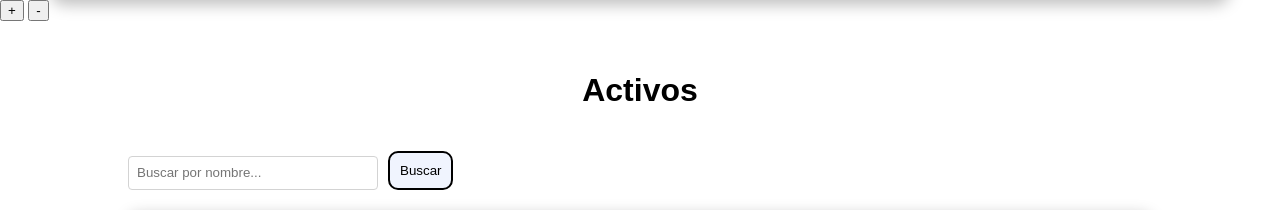
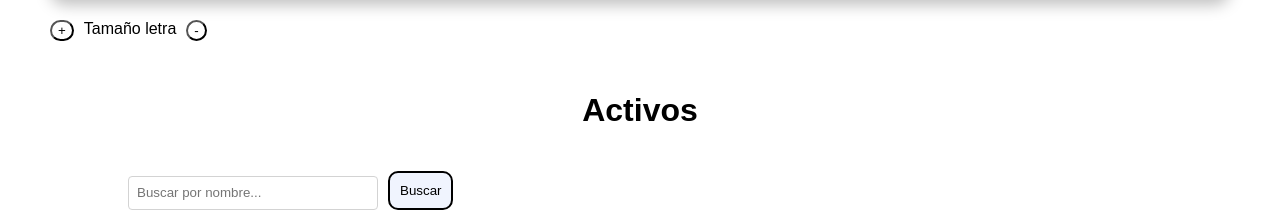
Before and after one commit to javieralbizu/Proyecto_N-8, a Django app: page /Activos/ in a window 1280 px wide. Shown: the part 110-320 px from the top of the page. Run offline with Django 5.2, Linux system fonts and the light colour scheme; data that the repository does not hold is empty.

Commit message:
Estilo a boton de tamaño letra ajustado y funcionando

```diff
--- a/static/css/style.css
+++ b/static/css/style.css
@@ -8,6 +8,18 @@ header {
     justify-content: space-between;
 }
 
+.tamano{
+   margin-left: 50px;
+    margin-top: 20px;
+    display: flex;
+    flex-direction: row;
+    gap: 10px;
+}
+
+.tamano button{
+    background-color: white;
+    border-radius: 100px;
+}
 header nav {
     /*margin: 0 auto; */
     display: flex;
--- a/static/js/main.js
+++ b/static/js/main.js
@@ -1,4 +1,4 @@
-let tamano = 20;
+let tamano = 15;
 
 async function comprobarLogin() {
 
@@ -57,7 +57,7 @@ function disminuir() {
     }
 }
 
-const elementos = document.querySelectorAll('p,h1,th,td,a,button');
+const elementos = document.querySelectorAll('p,h1,th,td,a,button,label');
 
 function aplicarTamano() {
 
--- a/templates/HTML/base.html
+++ b/templates/HTML/base.html
@@ -20,8 +20,9 @@
             <a href="{% url 'mi_login_page' %}">Iniciar Sesion</a>
         </nav>
     </header>
-    <div>
+    <div class="tamano">
         <button onclick="aumento()">+</button>
+        <label>Tamaño letra</label>
         <button onclick="disminuir()">-</button>
     </div>
     <main>
```
